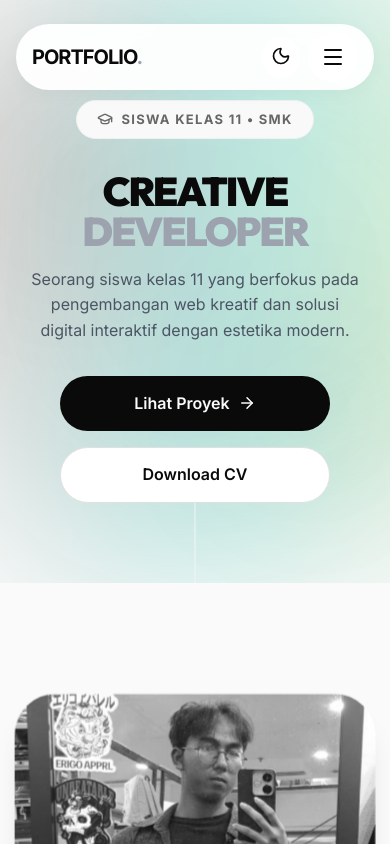
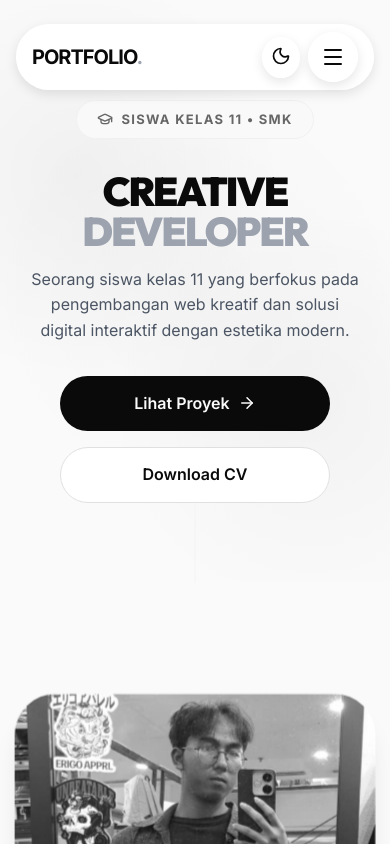
Before and after one commit to YorisSatriaAnanda/porto, a React (Vite) app: page / in a window 390 px wide. Shown: the top 844 px of the page. Built offline with nearby package versions, Linux system fonts and the light colour scheme.

Commit message:
fixx mobile

```diff
--- a/src/App.jsx
+++ b/src/App.jsx
@@ -62,6 +62,10 @@ function App() {
 
   // Initialize Lenis for Smooth Scrolling
   useEffect(() => {
+    // Optimization: Skip Lenis on touch devices or small screens for native feel and better performance
+    const isTouch = 'ontouchstart' in window || navigator.maxTouchPoints > 0;
+    if (isTouch) return;
+
     const lenis = new Lenis({
       duration: 1.2,
       easing: (t) => Math.min(1, 1.001 - Math.pow(2, -10 * t)),
@@ -69,7 +73,7 @@ function App() {
       gestureOrientation: 'vertical',
       smoothWheel: true,
       wheelMultiplier: 1,
-      smoothTouch: false, // Disable smooth touch to make mobile feel more native and responsive
+      smoothTouch: false,
       touchMultiplier: 1.5,
       infinite: false,
     });
--- a/src/index.css
+++ b/src/index.css
@@ -2257,6 +2257,8 @@ section {
 @media (max-width: 768px) {
   * {
     cursor: auto !important;
+    backdrop-filter: none !important;
+    -webkit-backdrop-filter: none !important;
   }
 
   .cursor-dot, .cursor-blob {
@@ -2264,15 +2266,22 @@ section {
   }
 
   .grain-overlay {
-    display: none;
-  }
-
-  .glass, .nav-glass-wrapper {
-    background: rgba(255, 255, 255, 0.95) !important;
-  }
-
-  :root.dark .glass, :root.dark .nav-glass-wrapper {
-    background: rgba(15, 15, 15, 0.95) !important;
+    display: none !important;
+  }
+
+  .hero-blob-wrapper, .blob-shape {
+    display: none !important;
+  }
+
+  .glass, .nav-glass-wrapper, .mobile-menu-content {
+    background: rgba(255, 255, 255, 0.98) !important;
+    backdrop-filter: none !important;
+    -webkit-backdrop-filter: none !important;
+    box-shadow: 0 4px 12px rgba(0, 0, 0, 0.1) !important;
+  }
+
+  :root.dark .glass, :root.dark .nav-glass-wrapper, :root.dark .mobile-menu-content {
+    background: rgba(20, 20, 20, 0.98) !important;
   }
 }
 
```
